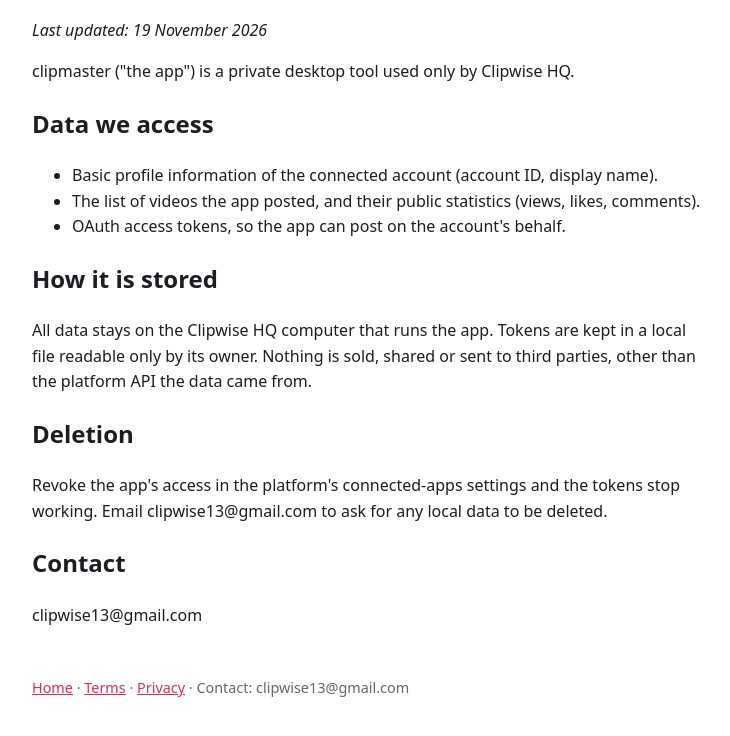
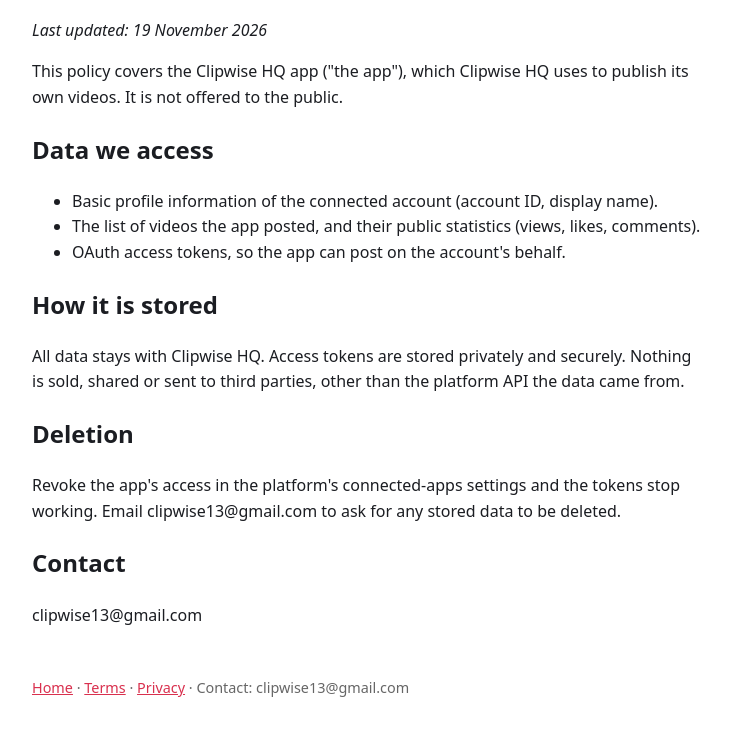
Before and after one commit to clipwise-teto/clipwise-teto.github.io, a plain HTML site: page privacy.html in a window 1280 px wide. Shown: the part 90-826 px from the top of the page, without its empty margins (272-1002 px from the left). Drawn offline with Linux system fonts and the light colour scheme.

Commit message:
Update privacy policy text for clarity

```diff
--- a/privacy.html
+++ b/privacy.html
@@ -5,15 +5,15 @@
 </head><body>
 <h1>Privacy Policy</h1>
 <p><em>Last updated: 19 November 2026</em></p>
-<p>clipmaster ("the app") is a private desktop tool used only by Clipwise HQ.</p>
+<p>This policy covers the Clipwise HQ app ("the app"), which Clipwise HQ uses to publish its own videos. It is not offered to the public.</p>
 <h2>Data we access</h2>
 <ul><li>Basic profile information of the connected account (account ID, display name).</li>
 <li>The list of videos the app posted, and their public statistics (views, likes, comments).</li>
 <li>OAuth access tokens, so the app can post on the account's behalf.</li></ul>
 <h2>How it is stored</h2>
-<p>All data stays on the Clipwise HQ computer that runs the app. Tokens are kept in a local file readable only by its owner. Nothing is sold, shared or sent to third parties, other than the platform API the data came from.</p>
+<p>All data stays with Clipwise HQ. Access tokens are stored privately and securely. Nothing is sold, shared or sent to third parties, other than the platform API the data came from.</p>
 <h2>Deletion</h2>
-<p>Revoke the app's access in the platform's connected-apps settings and the tokens stop working. Email clipwise13@gmail.com to ask for any local data to be deleted.</p>
+<p>Revoke the app's access in the platform's connected-apps settings and the tokens stop working. Email clipwise13@gmail.com to ask for any stored data to be deleted.</p>
 <h2>Contact</h2>
 <p>clipwise13@gmail.com</p>
 <footer><a href="/">Home</a> · <a href="/terms.html">Terms</a> · <a href="/privacy.html">Privacy</a> · Contact: clipwise13@gmail.com</footer>
```
